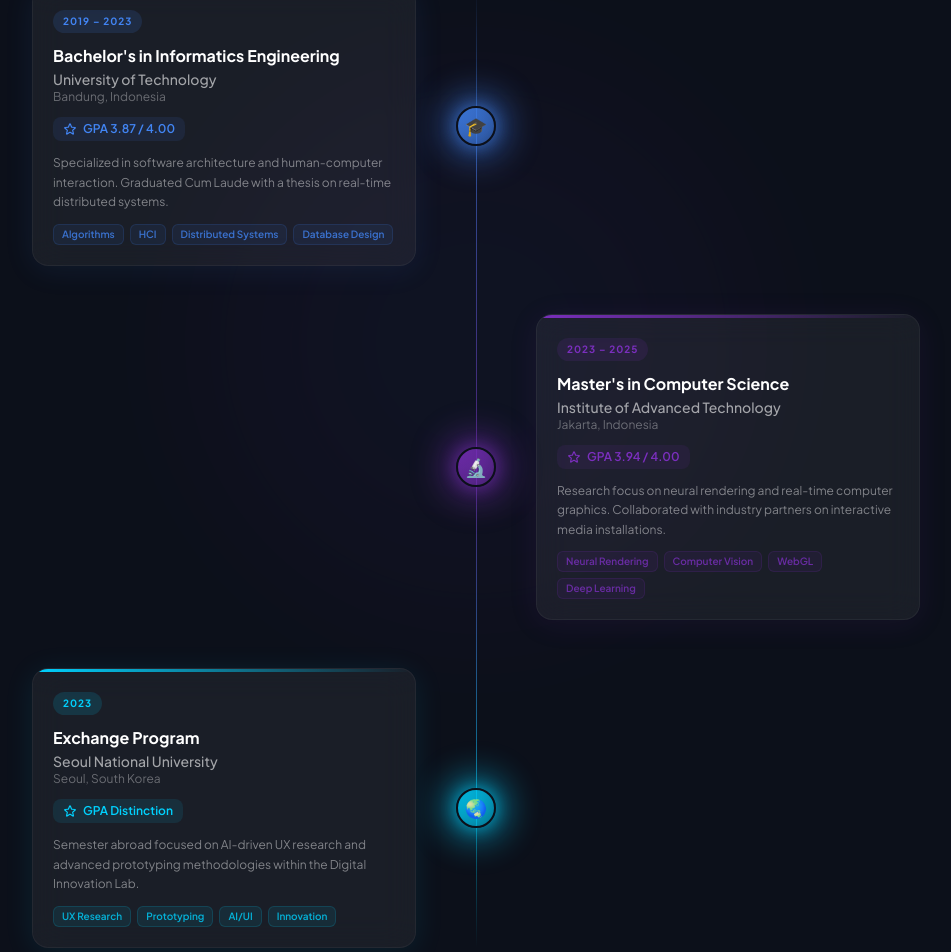
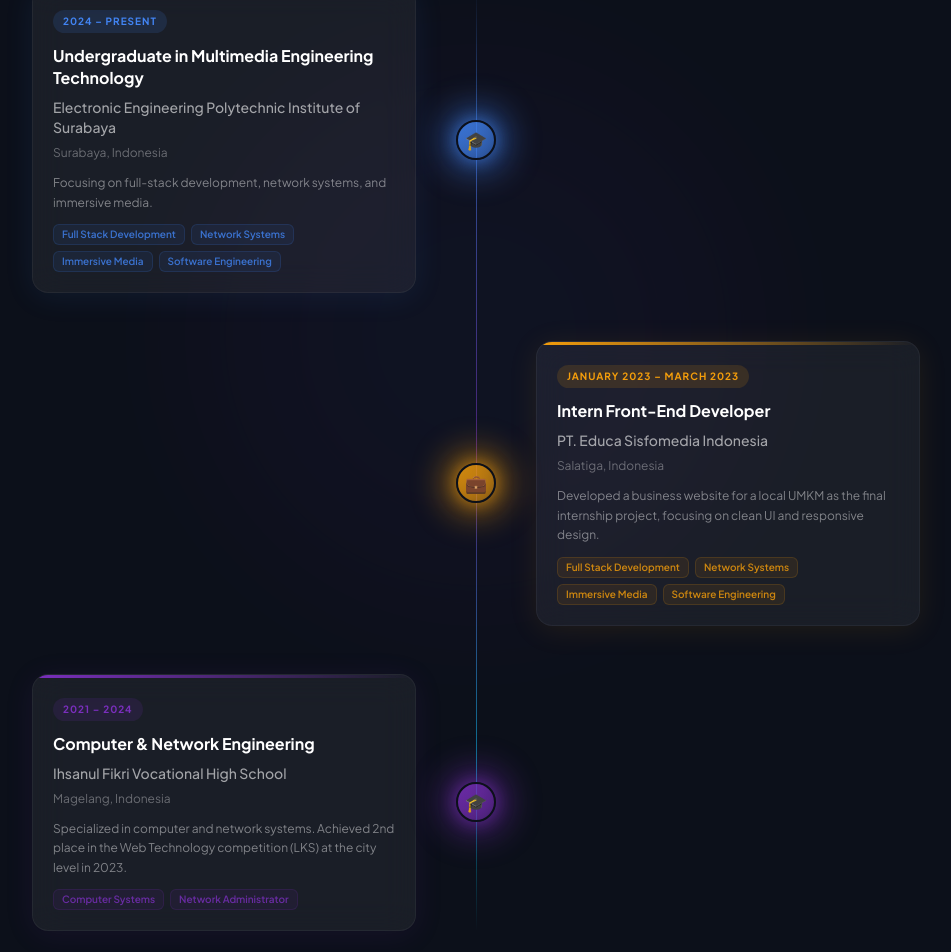
Before and after one commit to Pipip-zen/portofolio-website, a React (Vite) app: page / in a window 1280 px wide. Shown: the part 2013-2965 px from the top of the page, without its empty margins (164-1115 px from the left). Built offline with nearby package versions, Linux system fonts and the light colour scheme.

Commit message:
content: update Academic Journey - add intern card, amber color, remove GPA, fix spacing

```diff
--- a/src/components/AcademicJourney.jsx
+++ b/src/components/AcademicJourney.jsx
@@ -13,39 +13,36 @@ const fadeIn = {
 /* ── Timeline data ── */
 const timeline = [
     {
-        period: '2019 – 2023',
-        degree: "Bachelor's in Informatics Engineering",
-        school: 'University of Technology',
-        location: 'Bandung, Indonesia',
-        gpa: '3.87 / 4.00',
-        desc: 'Specialized in software architecture and human-computer interaction. Graduated Cum Laude with a thesis on real-time distributed systems.',
-        tags: ['Algorithms', 'HCI', 'Distributed Systems', 'Database Design'],
+        period: '2024 – Present',
+        degree: "Undergraduate in Multimedia Engineering Technology",
+        school: 'Electronic Engineering Polytechnic Institute of Surabaya',
+        location: 'Surabaya, Indonesia',
+        desc: 'Focusing on full-stack development, network systems, and immersive media.',
+        tags: ['Full Stack Development', 'Network Systems', 'Immersive Media', 'Software Engineering'],
         accent: '#4285F4',
         icon: '🎓',
         side: 'left',
     },
     {
-        period: '2023 – 2025',
-        degree: "Master's in Computer Science",
-        school: 'Institute of Advanced Technology',
-        location: 'Jakarta, Indonesia',
-        gpa: '3.94 / 4.00',
-        desc: 'Research focus on neural rendering and real-time computer graphics. Collaborated with industry partners on interactive media installations.',
-        tags: ['Neural Rendering', 'Computer Vision', 'WebGL', 'Deep Learning'],
-        accent: '#7B2FBE',
-        icon: '🔬',
+        period: 'January 2023 – March 2023',
+        degree: "Intern Front-End Developer",
+        school: 'PT. Educa Sisfomedia Indonesia',
+        location: 'Salatiga, Indonesia',
+        desc: 'Developed a business website for a local UMKM as the final internship project, focusing on clean UI and responsive design.',
+        tags: ['Full Stack Development', 'Network Systems', 'Immersive Media', 'Software Engineering'],
+        accent: '#F59E0B',
+        icon: '💼',
         side: 'right',
     },
     {
-        period: '2023',
-        degree: 'Exchange Program',
-        school: 'Seoul National University',
-        location: 'Seoul, South Korea',
-        gpa: 'Distinction',
-        desc: 'Semester abroad focused on AI-driven UX research and advanced prototyping methodologies within the Digital Innovation Lab.',
-        tags: ['UX Research', 'Prototyping', 'AI/UI', 'Innovation'],
-        accent: '#00D2FF',
-        icon: '🌏',
+        period: '2021 – 2024',
+        degree: "Computer & Network Engineering",
+        school: 'Ihsanul Fikri Vocational High School',
+        location: 'Magelang, Indonesia',
+        desc: 'Specialized in computer and network systems. Achieved 2nd place in the Web Technology competition (LKS) at the city level in 2023.',
+        tags: ['Computer Systems', 'Network Administrator',],
+        accent: '#7B2FBE',
+        icon: '🎓',
         side: 'left',
     },
 ]
@@ -137,22 +134,12 @@ function TimelineCardContent({ item }) {
                 {item.period}
             </span>
 
-            <h3 className="text-white font-bold text-base leading-snug mb-0.5">{item.degree}</h3>
-            <p className="text-white/60 text-sm font-medium">{item.school}</p>
+            <h3 className="text-white font-bold text-base leading-snug mb-2">{item.degree}</h3>
+            <p className="text-white/60 text-sm font-medium mb-2">{item.school}</p>
             <p className="text-white/35 text-xs mb-3">{item.location}</p>
 
-            {/* GPA */}
-            <div
-                className="inline-flex items-center gap-1.5 text-xs font-semibold px-2.5 py-1 rounded-lg mb-3"
-                style={{ background: `${item.accent}18`, color: item.accent }}
-            >
-                <svg xmlns="http://www.w3.org/2000/svg" className="w-3.5 h-3.5" fill="none" viewBox="0 0 24 24" stroke="currentColor" strokeWidth={2}>
-                    <path strokeLinecap="round" strokeLinejoin="round" d="M11.48 3.499a.562.562 0 011.04 0l2.125 5.111a.563.563 0 00.475.345l5.518.442c.499.04.701.663.321.988l-4.204 3.602a.563.563 0 00-.182.557l1.285 5.385a.562.562 0 01-.84.61l-4.725-2.885a.563.563 0 00-.586 0L6.982 20.54a.562.562 0 01-.84-.61l1.285-5.386a.562.562 0 00-.182-.557l-4.204-3.602a.562.562 0 01.321-.988l5.518-.442a.563.563 0 00.475-.345L11.48 3.5z" />
-                </svg>
-                GPA {item.gpa}
-            </div>
+            <p className="text-white/45 text-xs leading-relaxed mb-3">{item.desc}</p>
 
-            <p className="text-white/45 text-xs leading-relaxed mb-3">{item.desc}</p>
 
             {/* Tech tags */}
             <div className="flex flex-wrap gap-1.5">
@@ -206,7 +193,7 @@ export default function AcademicJourney() {
                     variants={fadeUp} initial="hidden" animate={inView ? 'show' : 'hidden'} custom={0.18}
                     className="text-white/50 text-sm max-w-md mb-16"
                 >
-                    A path of continuous growth — from theory to practice, shaped by research, curiosity, and collaboration.
+                    A path of continuous growth — from theory to practice, shaped by curiosity, and collaboration.
                 </motion.p>
 
                 {/* Timeline */}
```
